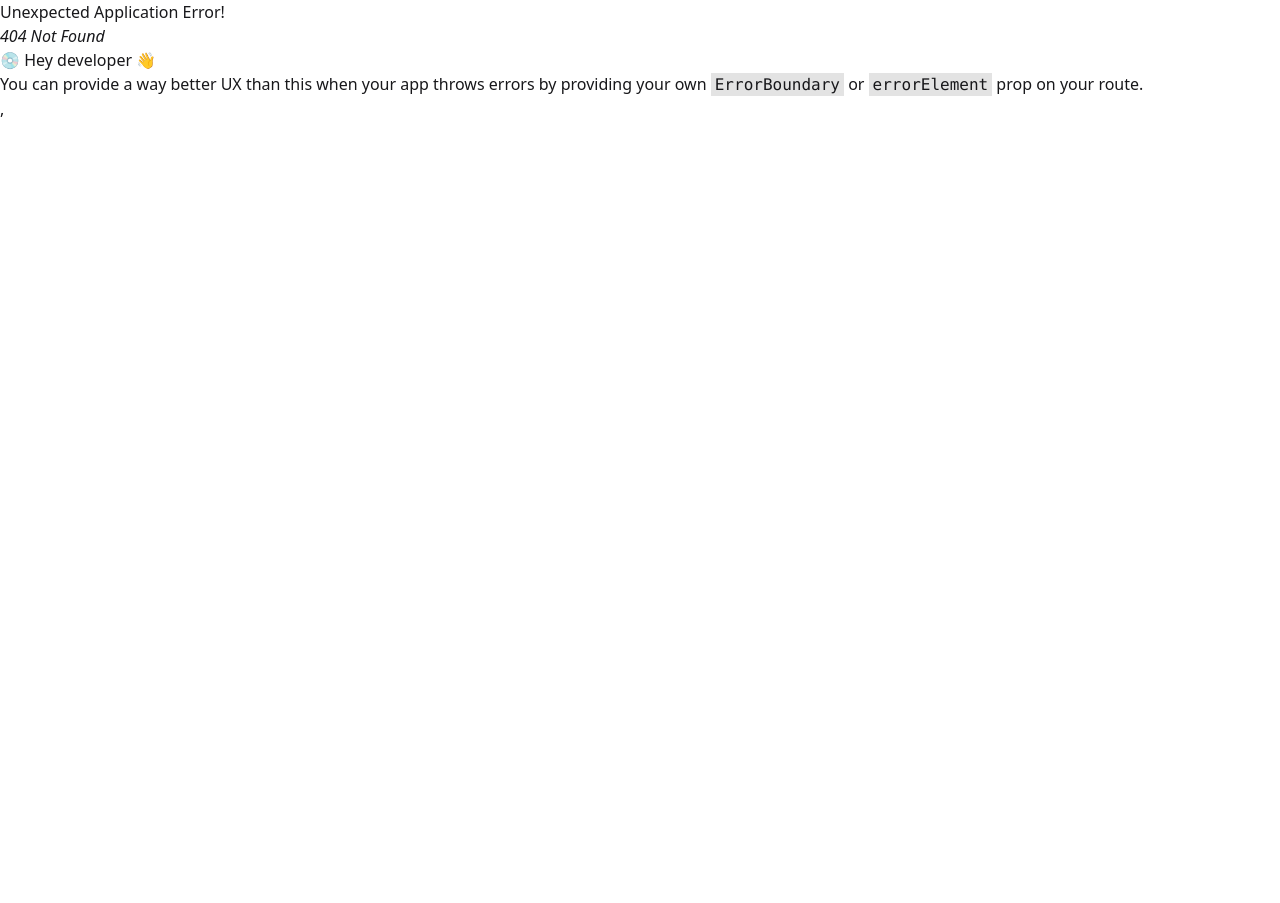
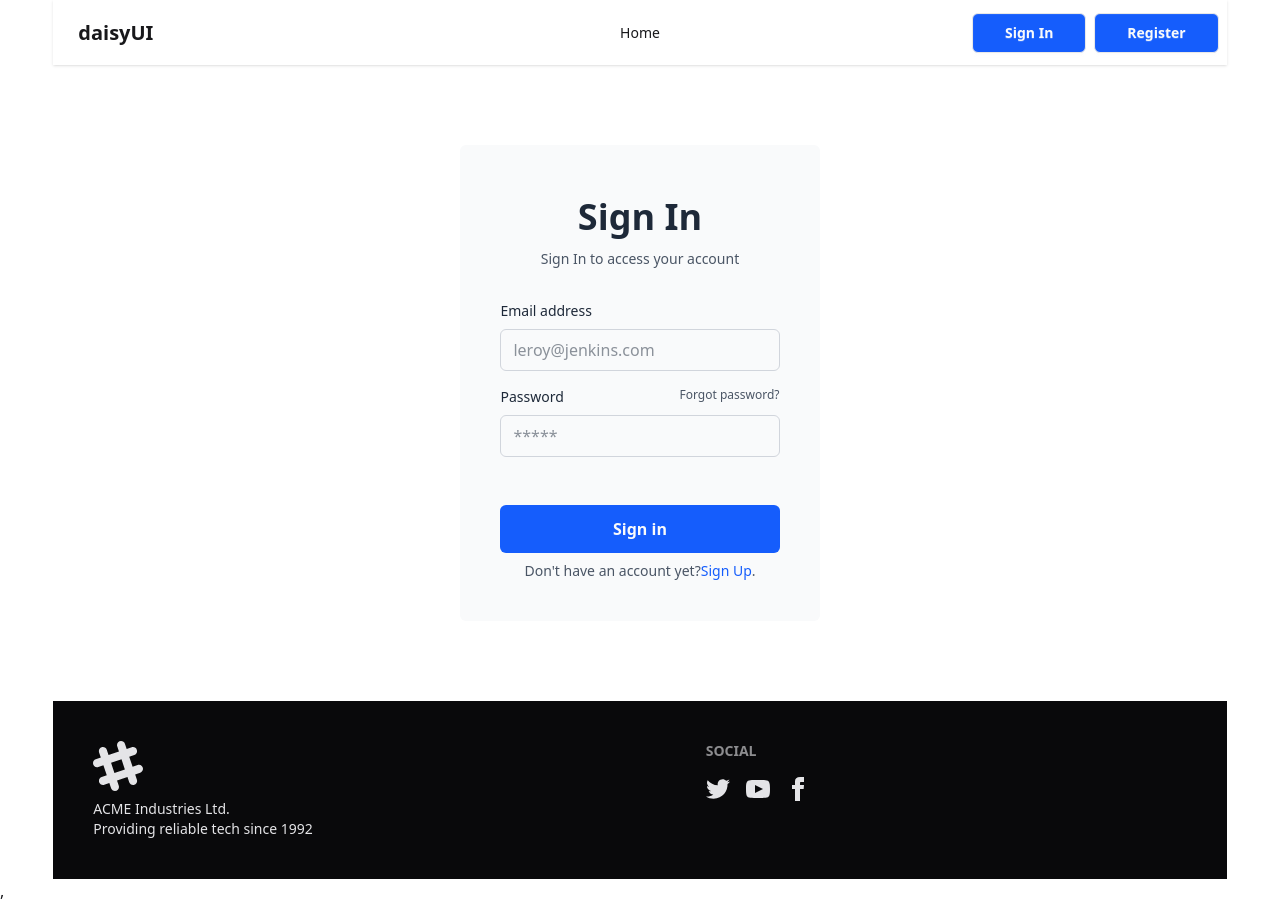
Before and after one commit to jakiadp/career-coded-client, a React (Vite) app: page /signIn in a window 1280 px wide. Before the commit this address had no page. Before the commit the page ends 800 px from the top, so only its background shows below. Built offline with nearby package versions, Linux system fonts and the light colour scheme.

Commit message:
add to file

```diff
--- a/src/Layout/Root.jsx
+++ b/src/Layout/Root.jsx
@@ -5,7 +5,7 @@
 
 const Root = () => {
     return (
-        <div>
+        <div className='w-11/12 mx-auto'>
             <Navber></Navber>
             <Outlet></Outlet>
             <Footer></Footer>
--- a/src/Pages/Share/Navber.jsx
+++ b/src/Pages/Share/Navber.jsx
@@ -1,6 +1,12 @@
 import React from 'react';
+import { NavLink } from 'react-router';
 
 const Navber = () => {
+
+    const links = <>
+
+<li><NavLink to="/">Home</NavLink></li>
+    </>
     return (
        <div className="navbar bg-base-100 shadow-sm">
   <div className="navbar-start">
@@ -11,36 +17,20 @@
       <ul
         tabIndex={0}
         className="menu menu-sm dropdown-content bg-base-100 rounded-box z-1 mt-3 w-52 p-2 shadow">
-        <li><a>Item 1</a></li>
-        <li>
-          <a>Parent</a>
-          <ul className="p-2">
-            <li><a>Submenu 1</a></li>
-            <li><a>Submenu 2</a></li>
-          </ul>
-        </li>
-        <li><a>Item 3</a></li>
+                   {links}
       </ul>
     </div>
     <a className="btn btn-ghost text-xl">daisyUI</a>
   </div>
   <div className="navbar-center hidden lg:flex">
     <ul className="menu menu-horizontal px-1">
-      <li><a>Item 1</a></li>
-      <li>
-        <details>
-          <summary>Parent</summary>
-          <ul className="p-2">
-            <li><a>Submenu 1</a></li>
-            <li><a>Submenu 2</a></li>
-          </ul>
-        </details>
-      </li>
-      <li><a>Item 3</a></li>
+                {links}
+
     </ul>
   </div>
-  <div className="navbar-end">
-    <a className="btn">Button</a>
+  <div className="navbar-end flex gap-2">
+    <NavLink to='signIn' className='btn px-8 py-3 font-semibold rounded-md  bg-blue-600 hover:bg-blue-500 text-gray-50'>Sign In</NavLink>
+     <NavLink to='signUp' className='btn px-8 py-3 font-semibold rounded-md  bg-blue-600  hover:bg-blue-500 text-gray-50' >Register</NavLink>
   </div>
 </div>
     );
--- /dev/null
+++ b/src/Pages/SignIn.jsx
@@ -0,0 +1,40 @@
+import React from 'react';
+import { NavLink } from 'react-router';
+
+const SignIn = () => {
+    return (
+        <div className='my-20 max-h-screen flex justify-center  '>
+            <div className="flex flex-col max-w-lg p-6 rounded-md sm:p-10 bg-gray-50  text-gray-800">
+	<div className="mb-8 text-center">
+		<h1 className="my-3 text-4xl font-bold">Sign In</h1>
+		<p className="text-sm  text-gray-600">Sign In to access your account</p>
+	</div>
+	<form noValidate="" action="" className="space-y-12">
+		<div className="space-y-4">
+			<div>
+				<label htmlFor="email" className="block mb-2 text-sm">Email address</label>
+				<input type="email" name="email" id="email" placeholder="leroy@jenkins.com" className="w-full px-3 py-2 border rounded-md  border-gray-300  bg-gray-50  text-gray-800" />
+			</div>
+			<div>
+				<div className="flex justify-between mb-2">
+					<label htmlFor="password" className="text-sm">Password</label>
+					<a rel="noopener noreferrer" href="#" className="text-xs hover:underline  text-gray-600">Forgot password?</a>
+				</div>
+				<input type="password" name="password" id="password" placeholder="*****" className="w-full px-3 py-2 border rounded-md  border-gray-300  bg-gray-50  text-gray-800" />
+			</div>
+		</div>
+		<div className="space-y-2">
+			<div>
+				<button type="button" className="w-full px-8 py-3 font-semibold rounded-md  bg-blue-600 hover:bg-blue-500  text-gray-50">Sign in</button>
+			</div>
+			<p className="px-6 text-sm text-center  text-gray-600">Don't have an account yet?
+				<NavLink to="/signUp" rel="noopener noreferrer" href="#" className="hover:underline  text-blue-600">Sign Up</NavLink>.
+			</p>
+		</div>
+	</form>
+</div>
+        </div>
+    );
+};
+
+export default SignIn;
--- /dev/null
+++ b/src/Pages/SignUp.jsx
@@ -0,0 +1,55 @@
+import React from 'react';
+import { NavLink } from 'react-router';
+
+const SignUp = () => {
+    return (
+        <div className='my-20 max-h-screen flex justify-center  '>
+<div className="flex flex-col max-w-md p-6 rounded-md sm:p-10 bg-gray-50  text-gray-800">
+	<div className="mb-8 text-center">
+		<h1 className="my-3 text-4xl font-bold">Sign Up</h1>
+		<p className="text-sm  text-gray-600">Sign Up to access your account</p>
+	</div>
+	<form noValidate="" action="" className="space-y-12">
+		<div className="space-y-4">
+			<div>
+				<label htmlFor="Name" className="block mb-2 text-sm">Name</label>
+				<input type="text" name="name" id="name" placeholder="Name" className="w-full px-3 py-2 border rounded-md  border-gray-300  bg-gray-50  text-gray-800" />
+			</div>
+
+         	<div>
+				<label htmlFor="photo" className="block mb-2 text-sm">Photo Url</label>
+				<input type="text" name="photo" id="photo" placeholder="https://Photo.url/" className="w-full px-3 py-2 border rounded-md  border-gray-300  bg-gray-50  text-gray-800" />
+			</div>
+
+            	<div>
+				<label htmlFor="email" className="block mb-2 text-sm">Email address</label>
+				<input type="email" name="email" id="email" placeholder="leroy@jenkins.com" className="w-full px-3 py-2 border rounded-md  border-gray-300  bg-gray-50  text-gray-800" />
+                </div>
+
+            <div>
+				<label htmlFor="email" className="block mb-2 text-sm">Password</label>
+				<input type="text" name="Password" id="Password" placeholder="******" className="w-full px-3 py-2 border rounded-md  border-gray-300  bg-gray-50  text-gray-800" />
+			</div>
+
+
+
+
+
+
+
+		</div>
+		<div className="space-y-2">
+			<div>
+				<button type="button" className="w-full px-8 py-3 font-semibold rounded-md  bg-blue-600  hover:bg-blue-500 text-gray-50">Sign Up</button>
+			</div>
+			<p className="px-6 text-sm text-center  text-gray-600">Already have a account ?
+				<NavLink to="/signIn" rel="noopener noreferrer" href="#" className="hover:underline  text-blue-600">Sign In</NavLink>.
+			</p>
+		</div>
+	</form>
+</div>
+        </div>
+    );
+};
+
+export default SignUp;
--- a/src/Router/router.jsx
+++ b/src/Router/router.jsx
@@ -2,6 +2,8 @@
 import { createBrowserRouter } from 'react-router';
 import Root from '../Layout/Root';
 import Home from '../Home/Home';
+import SignUp from '../Pages/SignUp';
+import SignIn from '../Pages/SignIn';
 
 const router = createBrowserRouter([
   {
@@ -11,9 +13,17 @@
         {
             index:true,
             Component: Home,
-        },{
+        },
+        {
+            path:"/signUp",
+            Component:SignUp
 
-        }
+        },
+          {
+            path:"/signIn",
+            Component:SignIn
+
+        },
     ]          },
 ]);
 
```
